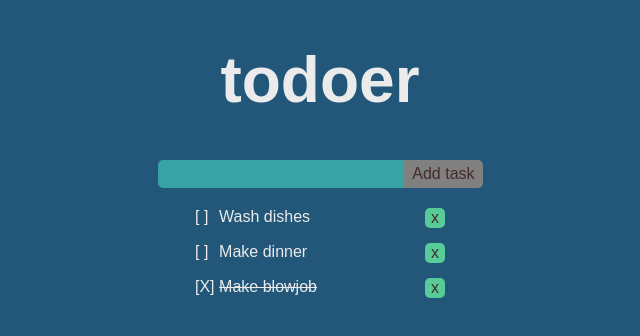
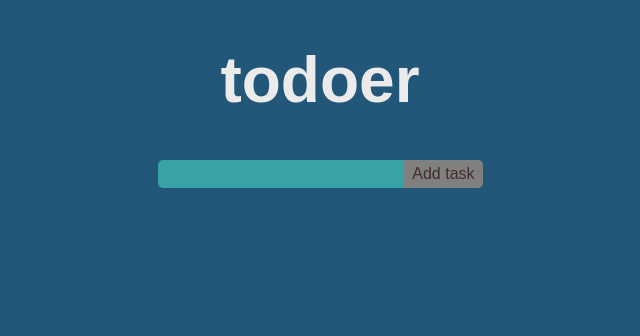
Before and after one commit to gr3yknigh1/todoer, a React (Create React App) app: page / in a window 1280 px wide. Shown: the top 336 px of the page, without its empty margins (320-960 px from the left). Built offline with nearby package versions, Linux system fonts and the light colour scheme.

Commit message:
Add localstorage

```diff
--- a/src/features/todos/components/TodoItem/TodoItem.js
+++ b/src/features/todos/components/TodoItem/TodoItem.js
@@ -51,7 +51,7 @@ export default function TodoListItem({ id, index, name, isDone }) {
         <input
           id={ id }
           type="checkbox"
-          checked={ isDone }
+          defaultChecked={ isDone }
           onClick={ toggleThisTodo }
           >
         </input>
--- a/src/features/todos/todosSlice.js
+++ b/src/features/todos/todosSlice.js
@@ -1,14 +1,19 @@
 import { createSlice } from "@reduxjs/toolkit";
-import createTodo from "./createTodo";
+
+function saveObjectToLocalStorage(name, object) {
+  localStorage.setItem(name, JSON.stringify(object));
+}
+
+function loadObjectFromLocalStorage(name) {
+  return JSON.parse(localStorage.getItem(name));
+}
 
 function loadItemsFromDatabase() {
   // NOTE(gr3yknigh1): Mock data
-  return [
-    createTodo("Wash dishes", false),
-    createTodo("Make dinner", false),
-    createTodo("Make blowjob", true)
-  ]
+  const items = loadObjectFromLocalStorage("items");
+  return items ? items : []
 }
+
 
 const todosSlice = createSlice({
   name: "todos",
@@ -21,17 +26,20 @@ const todosSlice = createSlice({
   reducers: {
     pushTodo: (state, action) => {
       state.items.push(action.payload);
+      saveObjectToLocalStorage("items", state.items);
     },
     removeTodo: (state, action) => {
       state.items = state.items.filter(
         todo => todo.id !== action.payload
       );
+      saveObjectToLocalStorage("items", state.items);
     },
     toggleTodo: (state, action) => {
       const targetTodo = state.items.find(
         todo =>  todo.id === action.payload
       );
       targetTodo.isDone = !targetTodo.isDone;
+      saveObjectToLocalStorage("items", state.items);
     },
     setEditingTodo: (state, action) => {
       if (!action.payload) {
@@ -57,6 +65,7 @@ const todosSlice = createSlice({
       }
 
       state.items[todoIndex].name = newName;
+      saveObjectToLocalStorage("items", state.items);
     }
   }
 });
```
